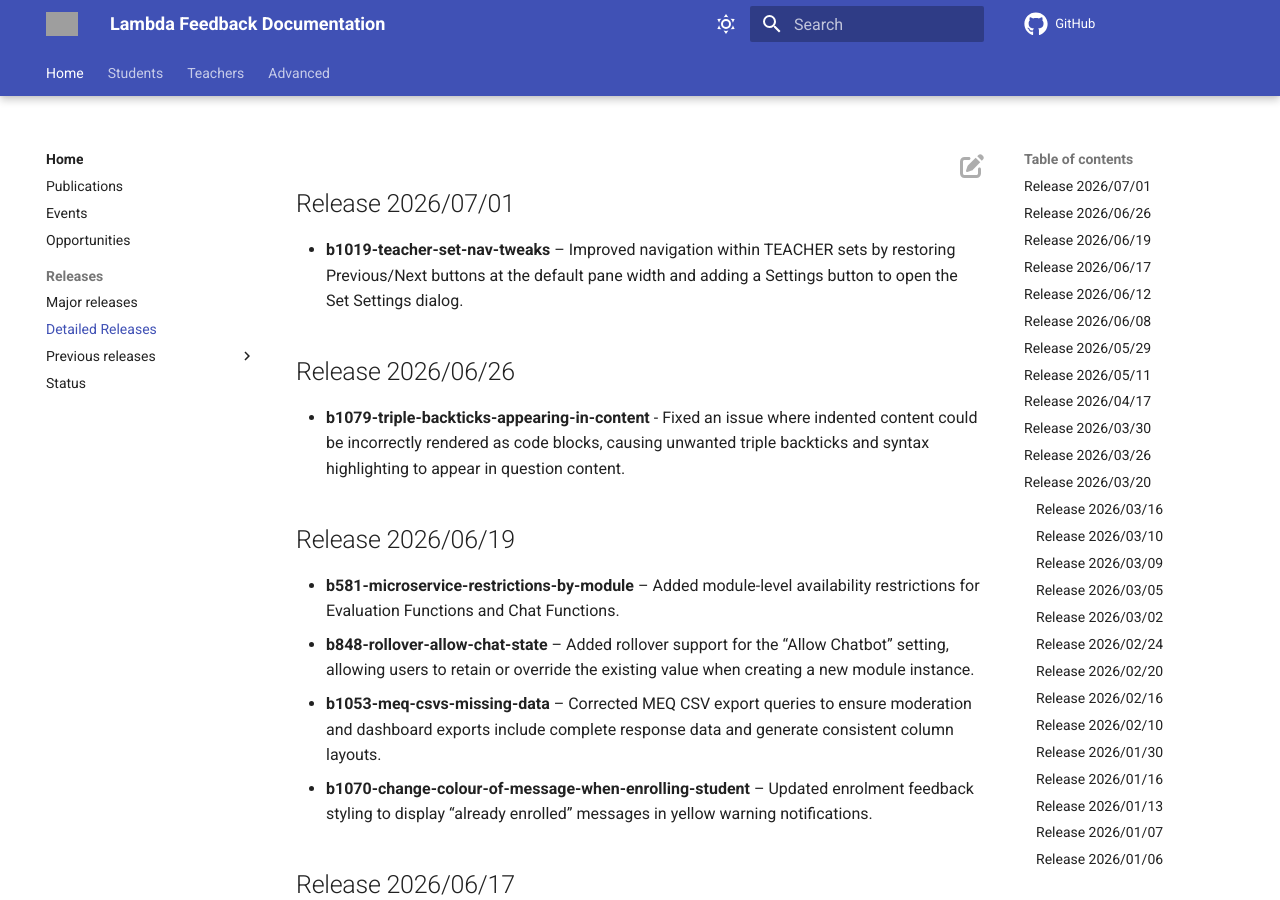
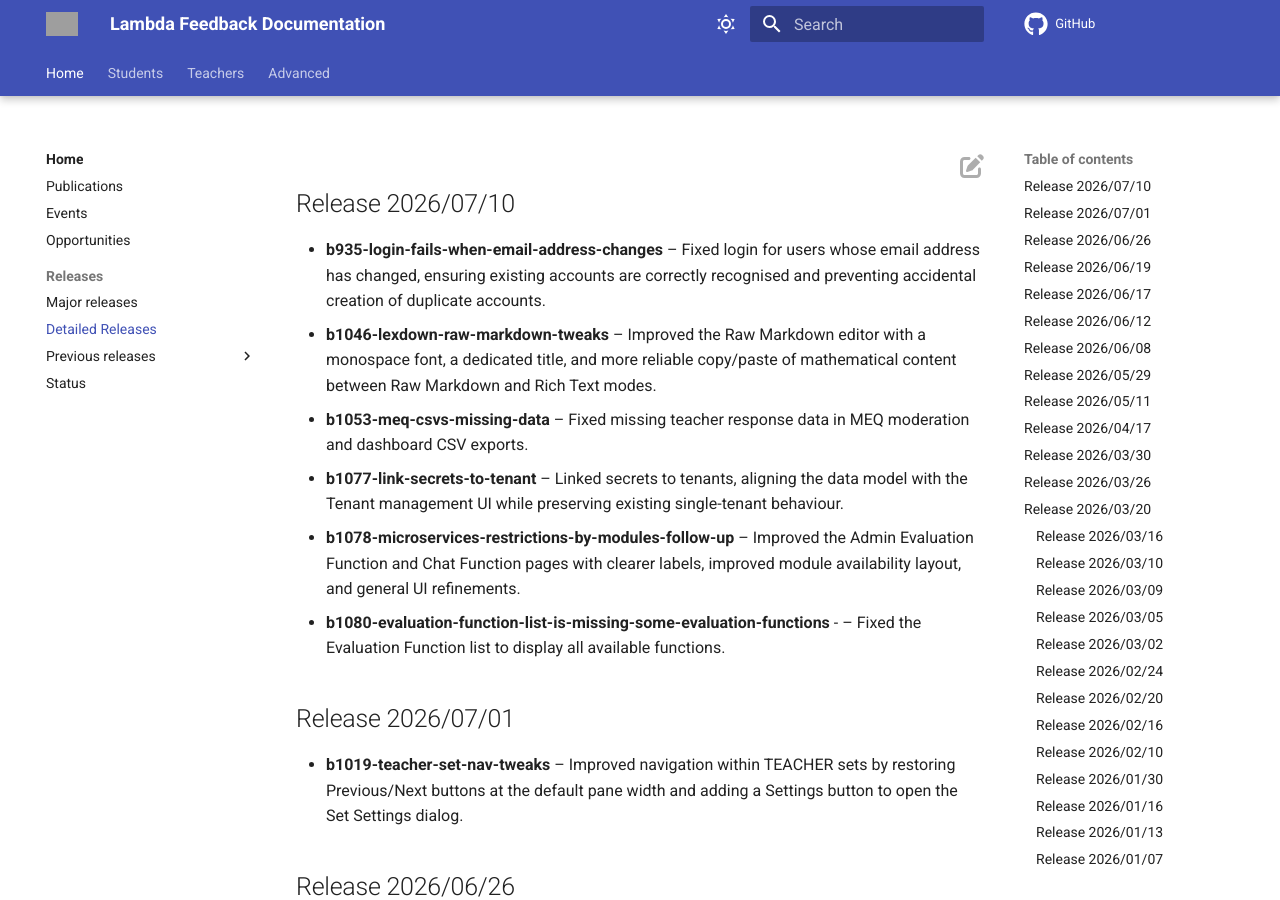
Before and after one commit to lambda-feedback/user-documentation, an MkDocs documentation site: the page built from docs/releases/detailed_releases.md, in a window 1280 px wide and 900 px high. Built offline with MkDocs 1.6.1 and Material for MkDocs 9.7.7, drawn with Linux system fonts in a browser that asks for light colours; comment, search, counter and statistics services are not loaded; grey boxes are pictures that could not be loaded.

Commit message:
Release 2026/07/10 added

```diff
--- a/docs/releases/detailed_releases.md
+++ b/docs/releases/detailed_releases.md
@@ -1,3 +1,13 @@
+## Release 2026/07/10
+
+- **b935-login-fails-when-email-address-changes** – Fixed login for users whose email address has changed, ensuring existing accounts are correctly recognised and preventing accidental creation of duplicate accounts.
+- **b1046-lexdown-raw-markdown-tweaks** – Improved the Raw Markdown editor with a monospace font, a dedicated title, and more reliable copy/paste of mathematical content between Raw Markdown and Rich Text modes.
+- **b1053-meq-csvs-missing-data** – Fixed missing teacher response data in MEQ moderation and dashboard CSV exports.
+- **b1077-link-secrets-to-tenant** – Linked secrets to tenants, aligning the data model with the Tenant management UI while preserving existing single-tenant behaviour.
+- **b1078-microservices-restrictions-by-modules-follow-up** – Improved the Admin Evaluation Function and Chat Function pages with clearer labels, improved module availability layout, and general UI refinements.
+- **b1080-evaluation-function-list-is-missing-some-evaluation-functions** -     – Fixed the Evaluation Function list to display all available functions.
+
+
 ## Release 2026/07/01
 
 - **b1019-teacher-set-nav-tweaks** – Improved navigation within TEACHER sets by restoring Previous/Next buttons at the default pane width and adding a Settings button to open the Set Settings dialog.
```
